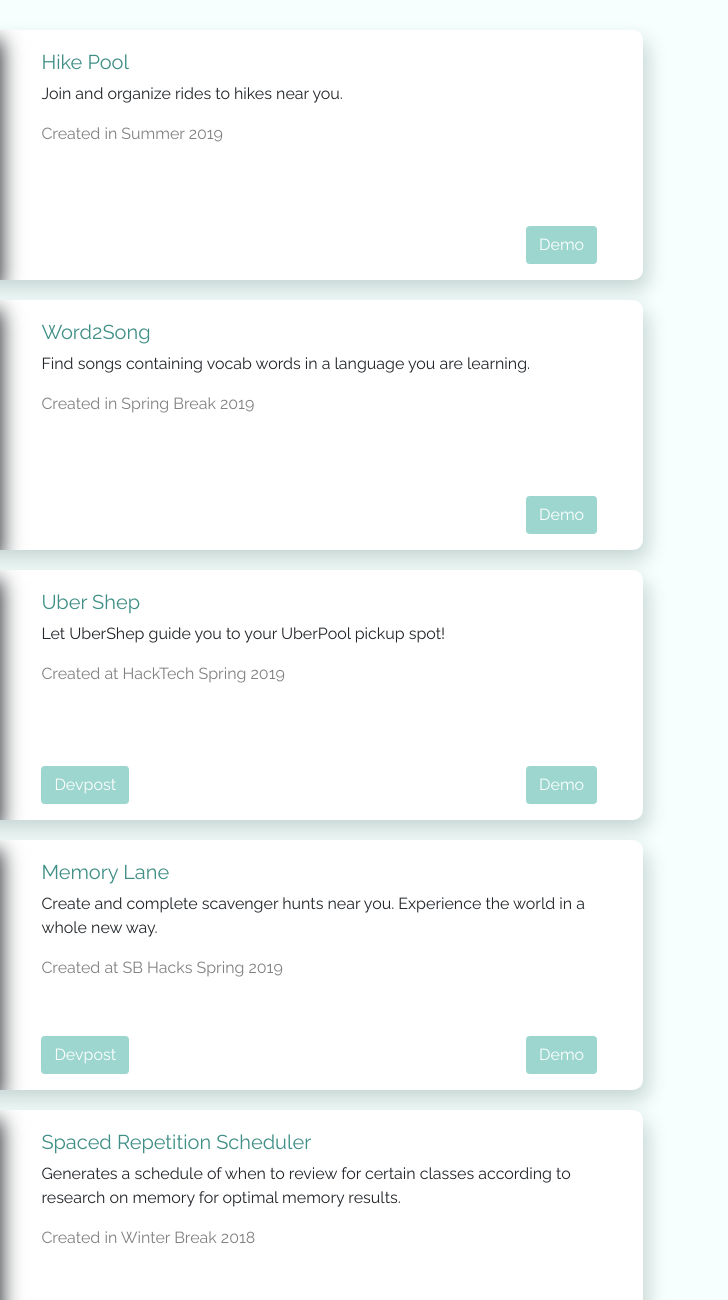
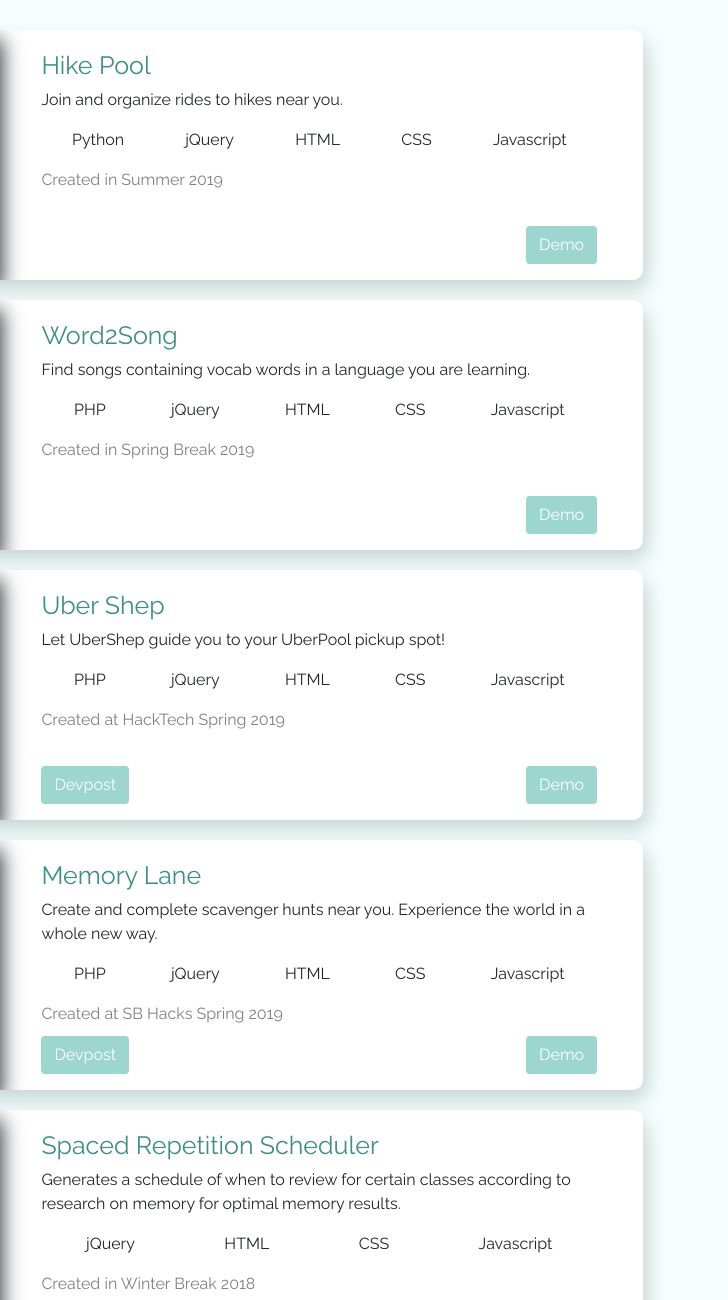
Before and after one commit to JChirolHill/jchirolhill.github.io, a plain HTML site: page index.html in a window 1280 px wide. Shown: the part 300-1600 px from the top of the page, 552-1280 px from the left. Drawn offline with nearby package versions, Linux system fonts and the light colour scheme.

Commit message:
add programming languages

```diff
--- a/index.html
+++ b/index.html
@@ -3,7 +3,7 @@
   <head>
     <meta charset="utf-8">
     <meta name="viewport" content="width=device-width, initial-scale=1, shrink-to-fit=no">
-    <title>Home</title>
+    <title>Juliette Chirol Hill</title>
     <link rel="stylesheet" href="https://stackpath.bootstrapcdn.com/bootstrap/4.2.1/css/bootstrap.min.css" integrity="sha384-GJzZqFGwb1QTTN6wy59ffF1BuGJpLSa9DkKMp0DgiMDm4iYMj70gZWKYbI706tWS" crossorigin="anonymous">
     <link href="https://fonts.googleapis.com/css?family=Architects+Daughter|Montserrat|Raleway|Righteous" rel="stylesheet">
     <script src="https://code.jquery.com/jquery-3.3.1.slim.min.js" integrity="sha384-q8i/X+965DzO0rT7abK41JStQIAqVgRVzpbzo5smXKp4YfRvH+8abtTE1Pi6jizo" crossorigin="anonymous"></script>
@@ -14,8 +14,6 @@
         --main-color: #9cd6cf;
         --main-dark: #74bdb4;
         --main-darker: #3f8f86;
-        --secondary-color: #433d87;
-        --ternary-color: #2da395;
         --back-grey: #c5d6d3;
       }
 
@@ -25,10 +23,7 @@
       }
 
       body {
-        /* background-color: white; */
-        /* background-color: var(--main-color); */
         font-family: 'Raleway', cursive;
-        /* background-color: var(--back-grey); */
         background-color: #f7fffe;
       }
 
@@ -139,7 +134,6 @@
         border-top-right-radius: 10px;
         border-bottom-right-radius: 10px;
         overflow: hidden;
-        /* border: solid var(--ternary-color) 1px; */
         margin: 20px 0;
         position: relative;
         box-shadow: 5px 10px 20px var(--back-grey);
@@ -163,6 +157,10 @@
         height: 100%;
         position: relative;
       }
+
+      .projectContainer .projectDescrSection .projectTitle {
+        font-size: 25px;
+      }
     </style>
   </head>
   <body>
@@ -171,7 +169,7 @@
       <div class="overlay"></div>
       <div id="title">
         <div id="name">Juliette Chirol Hill</div>
-          <div id="email"><a href="mailto:chirolhi@usc.edu" target="_top">chirolhi@usc.edu</a></div>
+          <div id="email"><a href="mailto:chirolhi@usc.edu" target="_blank">chirolhi@usc.edu</a></div>
         </div>
     </div>
 
@@ -184,7 +182,14 @@
           <div class="col-12 col-md-7">
             <div class="projectDescrSection">
               <h5 class="projectTitle"><a href="https://www.mshikepool.com">Hike Pool</a></h5>
-              <p class="projectDescr">Join and organize rides to hikes near you.</p>
+              <p>Join and organize rides to hikes near you.</p>
+              <div class="d-flex justify-content-around">
+                <p>Python</p>
+                <p>jQuery</p>
+                <p>HTML</p>
+                <p>CSS</p>
+                <p>Javascript</p>
+              </div>
               <p class="hackathon-text">Created in Summer 2019</p>
               <a href="https://www.mshikepool.com" class="btn btn-redirect demoBtn">Demo</a>
             </div>
@@ -198,7 +203,14 @@
           <div class="col-12 col-md-7">
             <div class="projectDescrSection">
               <h5 class="projectTitle"><a href="https://github.com/JChirolHill/Word2Song">Word2Song</a></h5>
-              <p class="projectDescr">Find songs containing vocab words in a language you are learning.</p>
+              <p>Find songs containing vocab words in a language you are learning.</p>
+              <div class="d-flex justify-content-around">
+                <p>PHP</p>
+                <p>jQuery</p>
+                <p>HTML</p>
+                <p>CSS</p>
+                <p>Javascript</p>
+              </div>
               <p class="hackathon-text">Created in Spring Break 2019</p>
               <a href="https://www.mshikepool.com" class="btn btn-redirect demoBtn">Demo</a>
             </div>
@@ -212,7 +224,14 @@
           <div class=" col-12 col-md-7">
             <div class="projectDescrSection">
               <h5 class="projectTitle"><a href="https://github.com/RobotPirate/UberShep">Uber Shep</a></h5>
-              <p class="projectDescr">Let UberShep guide you to your UberPool pickup spot!</p>
+              <p>Let UberShep guide you to your UberPool pickup spot!</p>
+              <div class="d-flex justify-content-around">
+                <p>PHP</p>
+                <p>jQuery</p>
+                <p>HTML</p>
+                <p>CSS</p>
+                <p>Javascript</p>
+              </div>
               <p class="hackathon-text">Created at HackTech Spring 2019</p>
               <a href="https://devpost.com/software/ubershep" class="btn btn-redirect devPostBtn">Devpost</a>
               <a href="https://salhacks.com/ubershep" class="btn btn-redirect demoBtn">Demo</a>
@@ -227,7 +246,14 @@
           <div class=" col-12 col-md-7">
             <div class="projectDescrSection">
               <h5 class="projectTitle"><a href="https://github.com/neutonfoo/memorylane">Memory Lane</a></h5>
-              <p class="projectDescr">Create and complete scavenger hunts near you.  Experience the world in a whole new way.</p>
+              <p>Create and complete scavenger hunts near you.  Experience the world in a whole new way.</p>
+              <div class="d-flex justify-content-around">
+                <p>PHP</p>
+                <p>jQuery</p>
+                <p>HTML</p>
+                <p>CSS</p>
+                <p>Javascript</p>
+              </div>
               <p class="hackathon-text">Created at SB Hacks Spring 2019</p>
               <a href="https://devpost.com/software/memory-lane-x9uapb" class="btn btn-redirect devPostBtn">Devpost</a>
               <a href="https://salhacks.com/memorylane" class="btn btn-redirect demoBtn">Demo</a>
@@ -242,7 +268,13 @@
           <div class=" col-12 col-md-7">
             <div class="projectDescrSection">
               <h5 class="projectTitle"><a href="https://github.com/JChirolHill/SpacedRepetitionSchedule">Spaced Repetition Scheduler</a></h5>
-              <p class="projectDescr">Generates a schedule of when to review for certain classes according to research on memory for optimal memory results.</p>
+              <p>Generates a schedule of when to review for certain classes according to research on memory for optimal memory results.</p>
+              <div class="d-flex justify-content-around">
+                <p>jQuery</p>
+                <p>HTML</p>
+                <p>CSS</p>
+                <p>Javascript</p>
+              </div>
               <p class="hackathon-text">Created in Winter Break 2018</p>
               <a href="SpacedRepetition/index.html" class="btn btn-redirect demoBtn">Demo</a>
             </div>
@@ -256,7 +288,14 @@
           <div class=" col-12 col-md-7">
             <div class="projectDescrSection">
               <h5 class="projectTitle"><a href="https://github.com/neutonfoo/wefood">WeFood</a></h5>
-              <p class="projectDescr">Stop wasting time to decide where to eat.  WeFood finds nearby restaurants and allows friends to vote on where to go.</p>
+              <p>Stop wasting time to decide where to eat.  WeFood finds nearby restaurants and allows friends to vote on where to go.</p>
+              <div class="d-flex justify-content-around">
+                <p>PHP</p>
+                <p>jQuery</p>
+                <p>HTML</p>
+                <p>CSS</p>
+                <p>Javascript</p>
+              </div>
               <p class="hackathon-text">Created at TrojanHacks Fall 2018</p>
               <a href="https://devpost.com/software/wefood" class="btn btn-redirect devPostBtn">Devpost</a>
               <a href="http://salhacks.com/wefood" class="btn btn-redirect demoBtn">Demo</a>
@@ -271,7 +310,11 @@
           <div class=" col-12 col-md-7">
             <div class="projectDescrSection">
               <h5 class="projectTitle"><a href="https://github.com/JChirolHill/Eclipse">Eclipse Method</a></h5>
-              <p class="projectDescr">An effective method for language learning based on cognitive science research with plenty of tips.</p>
+              <p>An effective method for language learning based on cognitive science research with plenty of tips.</p>
+              <div class="d-flex justify-content-around">
+                <p>HTML</p>
+                <p>CSS</p>
+              </div>
               <p class="hackathon-text">Created at TrojanHacks Spring 2018</p>
               <a href="https://devpost.com/software/eclipse-hts58i" class="btn btn-redirect devPostBtn">Devpost</a>
               <a href="Eclipse/index.html" class="btn btn-redirect demoBtn">Demo</a>
```
